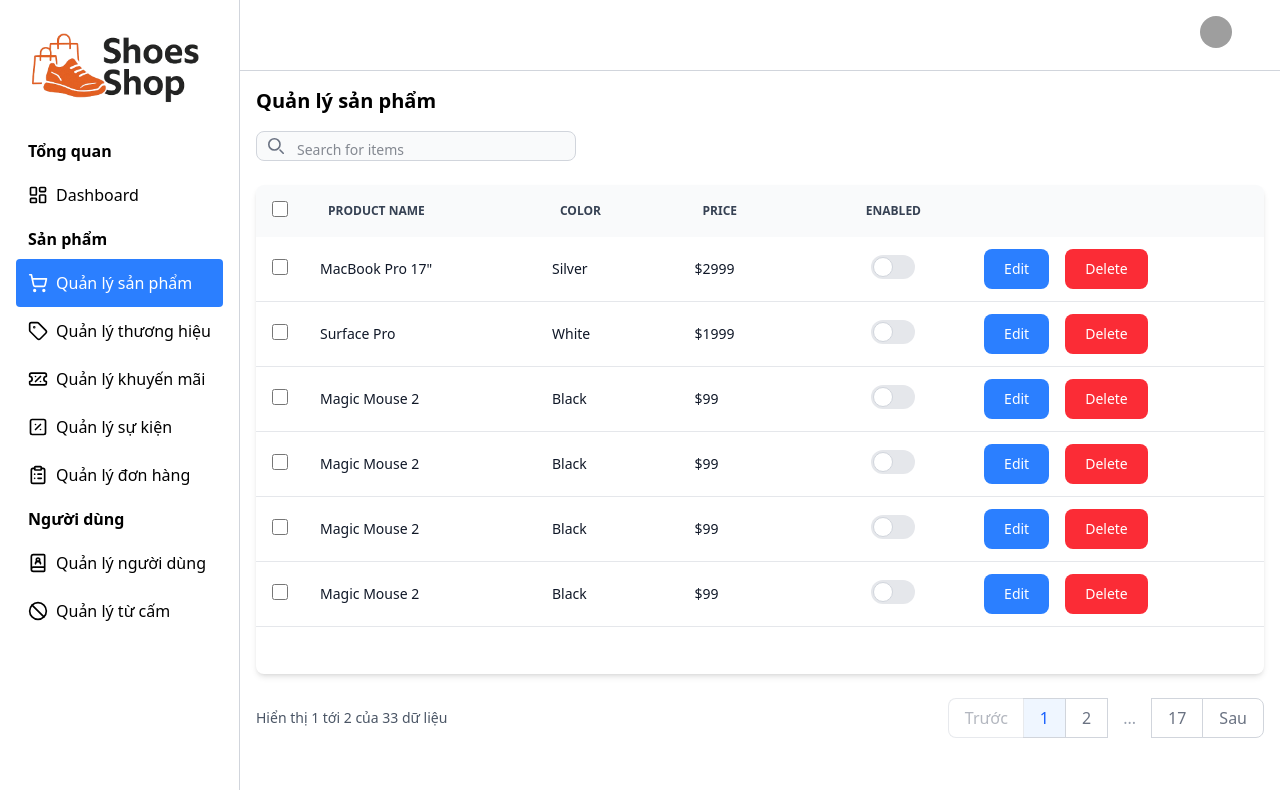
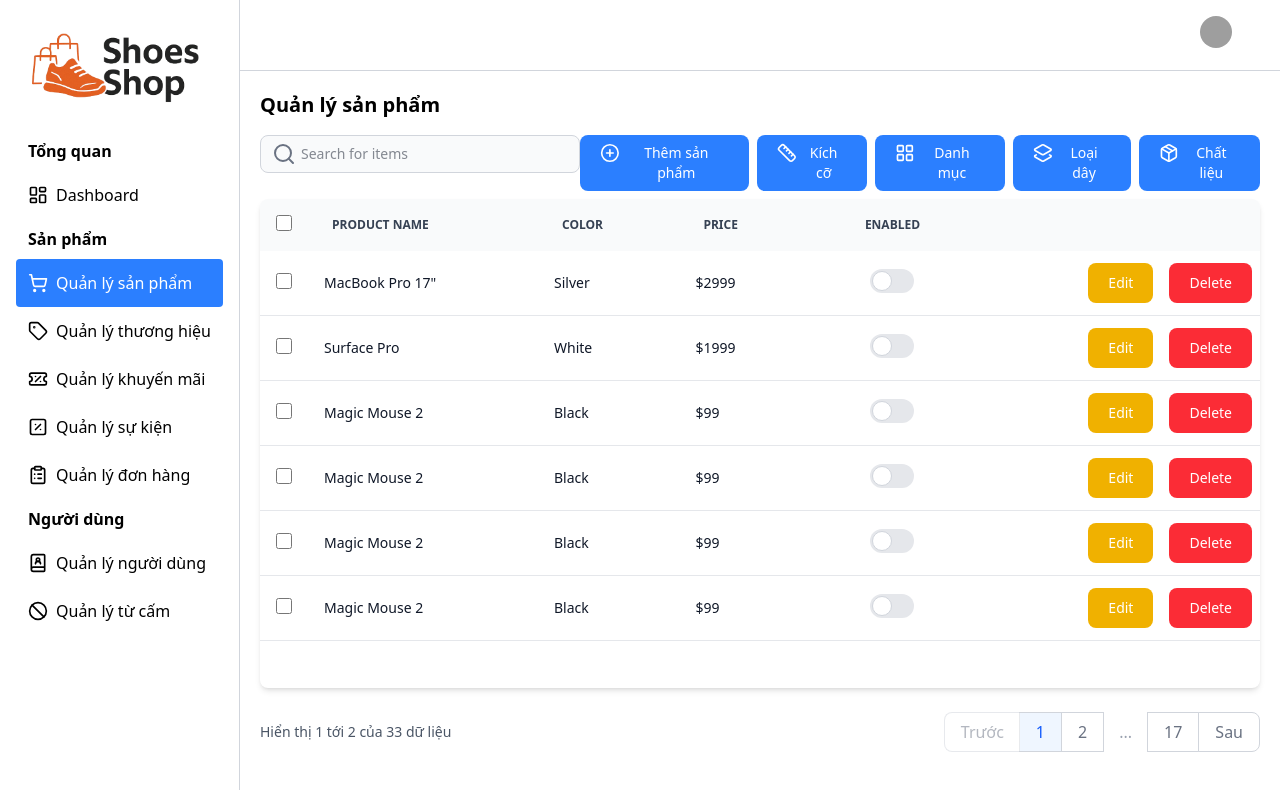
Before and after one commit to trantuananh-17/Ecommerce_Shoes_Client, a React (Vite) app: page /admin/product in a window 1280 px wide. Shown: the top 790 px of the page. Built offline with nearby package versions, Linux system fonts and the light colour scheme; grey boxes are pictures that could not be loaded.

Commit message:
feat size final

```diff
--- /dev/null
+++ b/src/components/admin/ui/ButtonForm.tsx
@@ -0,0 +1,24 @@
+import type { LucideIcon } from "lucide-react";
+
+type Props = {
+  name: string;
+  onClick: () => void;
+  icon: LucideIcon;
+};
+
+const ButtonForm: React.FC<Props> = ({ name, onClick, icon: Icon }) => {
+  return (
+    <>
+      <button
+        className="focus:outline-none flex gap-1 text-white bg-blue-500 hover:bg-blue-700 focus:ring-4 focus:ring-blue-300 font-medium rounded-lg text-sm px-5 py-2 dark:bg-blue-500 dark:hover:bg-blue-700 dark:focus:ring-blue-900"
+        type="submit"
+        onClick={onClick}
+      >
+        <Icon className="w-5 h-5" />
+        <span>{name}</span>
+      </button>
+    </>
+  );
+};
+
+export default ButtonForm;
--- /dev/null
+++ b/src/components/admin/ui/SearchInput.tsx
@@ -0,0 +1,22 @@
+import { Search } from "lucide-react";
+
+const SearchInput = () => {
+  return (
+    <div className=" bg-white dark:bg-gray-900">
+      <div className="relative ">
+        <div className="absolute inset-y-0 start-0 flex items-center ps-3 pointer-events-none">
+          <Search className="text-gray-500" />
+        </div>
+        <input
+          type="text"
+          placeholder="Search for items"
+          className="block py-2 ps-10 text-sm text-gray-900 border border-gray-300 rounded-lg w-80
+             bg-gray-50 focus:outline-none focus:ring-0 focus:border-gray-300
+             dark:bg-gray-700 dark:border-gray-600 dark:placeholder-gray-400 dark:text-white"
+        />
+      </div>
+    </div>
+  );
+};
+
+export default SearchInput;
--- a/src/components/admin/ui/TableManyColumn.tsx
+++ b/src/components/admin/ui/TableManyColumn.tsx
@@ -34,34 +34,7 @@
 
   return (
     <>
-      <div className="pb-4  bg-white dark:bg-gray-900">
-        <div className="relative mt-1">
-          <div className="absolute inset-y-0 start-0 flex items-center ps-3 pointer-events-none">
-            <svg
-              className="w-4 h-4 text-gray-500 dark:text-gray-400"
-              xmlns="http://www.w3.org/2000/svg"
-              fill="none"
-              viewBox="0 0 20 20"
-            >
-              <path
-                stroke="currentColor"
-                strokeLinecap="round"
-                strokeLinejoin="round"
-                strokeWidth="2"
-                d="m19 19-4-4m0-7A7 7 0 1 1 1 8a7 7 0 0 1 14 0Z"
-              />
-            </svg>
-          </div>
-          <input
-            type="text"
-            placeholder="Search for items"
-            className="block pt-2 ps-10 text-sm text-gray-900 border border-gray-300 rounded-lg w-80
-             bg-gray-50 focus:outline-none focus:ring-0 focus:border-gray-300
-             dark:bg-gray-700 dark:border-gray-600 dark:placeholder-gray-400 dark:text-white"
-          />
-        </div>
-      </div>
-      <div className="relative my-2 h-[70.2%] overflow-x-auto shadow-md sm:rounded-lg">
+      <div className="relative my-2 h-[71%] overflow-x-auto shadow-md sm:rounded-lg">
         <table className="w-full text-sm text-left rtl:text-right text-gray-500 dark:text-gray-400">
           <thead className="text-xs w-full text-gray-700 uppercase bg-gray-50 dark:bg-gray-700 dark:text-gray-400">
             <tr>
@@ -117,11 +90,11 @@
                   </td>
                 )}
                 {(showEdit || showDelete) && (
-                  <td className="px-2 py-3 text-left space-x-4">
+                  <td className="px-2 py-3 text-right space-x-4">
                     {showEdit && (
                       <button
                         onClick={() => onEdit?.(row.id)}
-                        className="focus:outline-none text-white bg-blue-500 hover:bg-blue-700 focus:ring-4 focus:ring-blue-300 font-medium rounded-lg text-sm px-5 py-2.5 dark:bg-blue-500 dark:hover:bg-blue-700 dark:focus:ring-blue-900"
+                        className="focus:outline-none text-white bg-yellow-500 hover:bg-yellow-700 focus:ring-4 focus:ring-yellow-300 font-medium rounded-lg text-sm px-5 py-2.5 dark:bg-yellow-500 dark:hover:bg-yellow-700 dark:focus:ring-yellow-900"
                       >
                         Edit
                       </button>
--- /dev/null
+++ b/src/hooks/usePagination.tsx
@@ -0,0 +1,45 @@
+import { useState } from "react";
+
+export type PaginationState = {
+  page: number;
+  totalPages: number;
+  currentPage: number;
+  limit: number;
+  totalDocs: number;
+};
+
+export const usePagination = (initialPage = 1, initialLimit = 10) => {
+  const [pagination, setPagination] = useState<PaginationState>({
+    page: initialPage,
+    currentPage: initialPage,
+    totalPages: 0,
+    limit: initialLimit,
+    totalDocs: 0,
+  });
+
+  const updatePagination = (data: {
+    totalDocs: number;
+    totalPages: number;
+    currentPage: number;
+    limit: number;
+  }) => {
+    setPagination((prev) => ({
+      ...prev,
+      ...data,
+    }));
+  };
+
+  const setPage = (newPage: number) => {
+    setPagination((prev) => ({
+      ...prev,
+      page: newPage,
+      currentPage: newPage,
+    }));
+  };
+
+  return {
+    pagination,
+    setPage,
+    updatePagination,
+  };
+};
--- a/src/pages/admin/Product.tsx
+++ b/src/pages/admin/Product.tsx
@@ -3,11 +3,13 @@
 import TableManyColumn from "../../components/admin/ui/TableManyColumn";
 import { useToggle } from "../../hooks/useToggle";
 import Size from "./other/Size";
+import SearchInput from "../../components/admin/ui/SearchInput";
+import ButtonForm from "../../components/admin/ui/ButtonForm";
+import { CirclePlus, Layers2, LayoutGrid, Package, Ruler } from "lucide-react";
 
 const Product = () => {
   const [isSize, toggleSize] = useToggle(false);
 
-  const columns = ["Product Name", "Color", "Category", "Price"];
   const data = [
     {
       id: "1",
@@ -56,14 +58,23 @@
   const [page, setPage] = useState(1);
 
   return (
-    <div className="bg-white w-full h-full p-4">
+    <div className="bg-white w-full h-full p-5">
       <h1 className="text-xl font-bold mb-4">Quản lý sản phẩm</h1>
 
-      {/* <button type="submit" onClick={toggleSize}>
-        Size1
-      </button>
-
-      {isSize && <Size onClose={toggleSize} />} */}
+      <div className="flex justify-between">
+        <SearchInput />
+        <div className="flex gap-2">
+          <ButtonForm
+            name="Thêm sản phẩm"
+            onClick={toggleSize}
+            icon={CirclePlus}
+          />
+          <ButtonForm name="Kích cỡ" onClick={toggleSize} icon={Ruler} />
+          <ButtonForm name="Danh mục" onClick={toggleSize} icon={LayoutGrid} />
+          <ButtonForm name="Loại dây" onClick={toggleSize} icon={Layers2} />
+          <ButtonForm name="Chất liệu" onClick={toggleSize} icon={Package} />
+        </div>
+      </div>
 
       <TableManyColumn
         columns={["Product Name", "Color", "Price"]}
@@ -79,8 +90,10 @@
         currentPage={page}
         totalItems={33}
         pageSize={2}
+        column={true}
         onPageChange={(newPage) => setPage(newPage)}
       />
+      {isSize && <Size onClose={toggleSize} />}
     </div>
   );
 };
--- a/src/pages/admin/other/Size.tsx
+++ b/src/pages/admin/other/Size.tsx
@@ -1,31 +1,27 @@
 import React, { useState, useEffect, useRef } from "react";
 import TableOneColumn from "../../../components/admin/ui/TableOneColumn";
-import { apiRequest } from "../../../api/apiRequest";
-import axios from "axios";
-import type { AxiosError } from "axios";
-import { baseURL } from "../../../api/client";
 import { sizeSchema } from "../../../validator/sizeSchema";
 import ValidatedInput, {
   type ValidatedInputRef,
 } from "../../../components/admin/ui/ValidatedInput";
 import ToastSuccess from "../../../components/shared/ToastSuccess";
 import ToastError from "../../../components/shared/ToastError";
+import Pagination from "../../../components/admin/ui/Pagination";
+import {
+  addSizeAPI,
+  deleteSizeAPI,
+  fetchSizesAPI,
+} from "../../../services/size.service";
+import { usePagination } from "../../../hooks/usePagination";
 
 type SizeItem = {
   id: string;
   name: string;
 };
 
-type SizeResponse = {
-  message: string;
-  data: SizeItem[];
-};
-
 type Props = {
   onClose: () => void;
 };
-
-const auth = axios.create({ baseURL: baseURL });
 
 const Size: React.FC<Props> = React.memo(({ onClose }) => {
   const inputRef = useRef<ValidatedInputRef>(null);
@@ -35,28 +31,24 @@
   const [toastSuccess, setToastSuccess] = useState(false);
   const [toastError, setToastError] = useState(false);
   const [toastMessage, setToastMessage] = useState("");
+  const { pagination, setPage, updatePagination } = usePagination(1, 6);
 
   const fetchSizes = async () => {
-    try {
-      const response = await apiRequest<SizeResponse>(
-        auth.get("/sizes?page=1&limit=5", {
-          headers: {
-            "Cache-Control": "no-cache",
-          },
-        })
-      );
-
+    const response = await fetchSizesAPI(pagination.page);
     if (response?.data) {
-        setSizes(response.data);
-      }
-    } catch (error) {
-      console.error("Error fetching sizes:", error);
+      setSizes(response.data.data);
+      updatePagination({
+        totalDocs: response.data.totalDocs,
+        totalPages: response.data.totalPages,
+        currentPage: response.data.currentPage,
+        limit: response.data.limit,
+      });
     }
   };
 
   useEffect(() => {
     fetchSizes();
-  }, []);
+  }, [pagination.page]);
 
   const handleAddSize = async (e: React.FormEvent) => {
     e.preventDefault();
@@ -64,41 +56,32 @@
     const isValid = inputRef.current?.validate();
     if (!isValid) return;
 
-    try {
-      const response = await auth.post("/sizes", {
-        name: newSize.trim(),
-      });
-
-      if (response.data?.data) {
-        setSizes((prev) => [...prev, response.data.data]);
+    const response = await addSizeAPI(newSize);
+    if (response?.data) {
       setNewSize("");
       setInputKey((k) => k + 1);
-        setToastMessage(response.data.message);
+      setToastMessage(response.message);
       setToastSuccess(true);
       setTimeout(() => setToastSuccess(false), 3000);
       await fetchSizes();
-      }
-    } catch (error: unknown) {
-      const err = error as AxiosError<{ message: string }>;
-      const errorMessage =
-        err.response?.data?.message || "Đã xảy ra lỗi không xác định.";
-      setToastMessage(errorMessage);
+    } else {
+      setToastMessage("Thêm kích cỡ thất bại.");
       setToastError(true);
       setTimeout(() => setToastError(false), 3000);
     }
   };
 
   const handleDeleteSize = async (id: string) => {
-    try {
-      const response = await auth.delete(`/sizes/${id}`);
-      if (response.data) {
-        setToastMessage(response.data.message);
+    const response = await deleteSizeAPI(id);
+    if (response) {
+      setToastMessage(response.message);
       setToastSuccess(true);
       setTimeout(() => setToastSuccess(false), 3000);
-      }
       await fetchSizes();
-    } catch (error) {
-      console.error("Failed to delete size:", error);
+    } else {
+      setToastMessage("Xóa kích cỡ thất bại.");
+      setToastError(true);
+      setTimeout(() => setToastError(false), 3000);
     }
   };
 
@@ -113,21 +96,23 @@
         className="relative bg-white p-6 rounded-xl shadow-lg w-[40%] h-[80%] z-10"
         onClick={(e) => e.stopPropagation()}
       >
-        <h2 className="text-xl font-bold mb-4">Quản lý kích cỡ</h2>
+        <h2 className="text-xl font-bold mb-3">Quản lý kích cỡ</h2>
 
-        <form className="mb-2" onSubmit={handleAddSize}>
+        <form
+          className="mb-2 flex items-end gap-4 content-center"
+          onSubmit={handleAddSize}
+        >
           <ValidatedInput
             key={`size-${inputKey}`}
             ref={inputRef}
-            label="Kích cỡ"
-            placeholder="Vui lòng nhập kích cỡ"
+            placeholder="Kích cỡ"
             schema={sizeSchema}
             value={newSize}
             onChange={setNewSize}
           />
           <button
             type="submit"
-            className="bg-blue-500 text-white px-4 py-2 rounded mt-4 "
+            className="bg-blue-500 text-white px-4 py-2 rounded "
           >
             Thêm
           </button>
@@ -140,6 +125,14 @@
           onDelete={(id) => handleDeleteSize(id)}
         />
 
+        <Pagination
+          currentPage={pagination.page}
+          totalItems={pagination.totalDocs}
+          pageSize={pagination.limit}
+          column={false}
+          onPageChange={setPage}
+        />
+
         {toastSuccess && <ToastSuccess message={toastMessage} />}
         {toastError && <ToastError message={toastMessage} />}
       </div>
```
Also changed, not shown: src/components/admin/ui/Pagination.tsx (+9 -1 lines), src/components/admin/ui/ValidatedInput.tsx (+0 -15 lines), src/services/size.service.ts (added, +20 -0 lines). Lines whose indentation alone changed are shown as unchanged.
